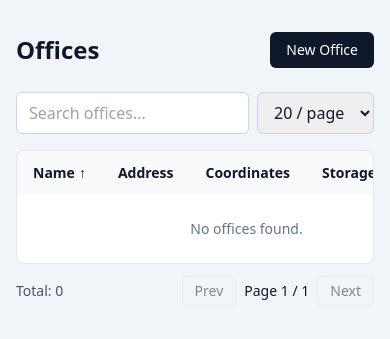
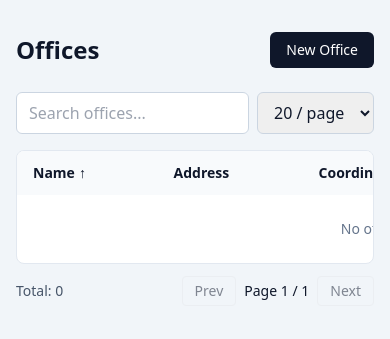
Before and after one commit to bemonio/bokkapro-platform, a FastAPI app: page /offices in a window 390 px wide; the page is wider, and only the part inside the window is pictured. Shown: the part 88-427 px from the top of that part. Run offline with FastAPI, Linux system fonts and the light colour scheme; some libraries are stand-ins or nearby versions.

Commit message:
Make offices table horizontally scrollable on mobile

```diff
--- a/components/ui__server_rendered/templates/offices/_table.html
+++ b/components/ui__server_rendered/templates/offices/_table.html
@@ -4,7 +4,8 @@
 {% set next_storage_capacity_order = "desc" if sort == "storage_capacity" and order == "asc" else "asc" %}
 
 <div class="bg-white border border-slate-200 rounded-lg overflow-hidden">
-  <table class="w-full text-sm">
+  <div class="overflow-x-auto">
+    <table class="w-full min-w-[760px] text-sm">
     <thead class="bg-slate-50 text-left">
       <tr>
         <th class="px-4 py-3">
@@ -121,7 +122,8 @@
       </tr>
       {% endfor %}
     </tbody>
-  </table>
+    </table>
+  </div>
 </div>
 
 <div class="flex items-center justify-between text-sm mt-3">
```
